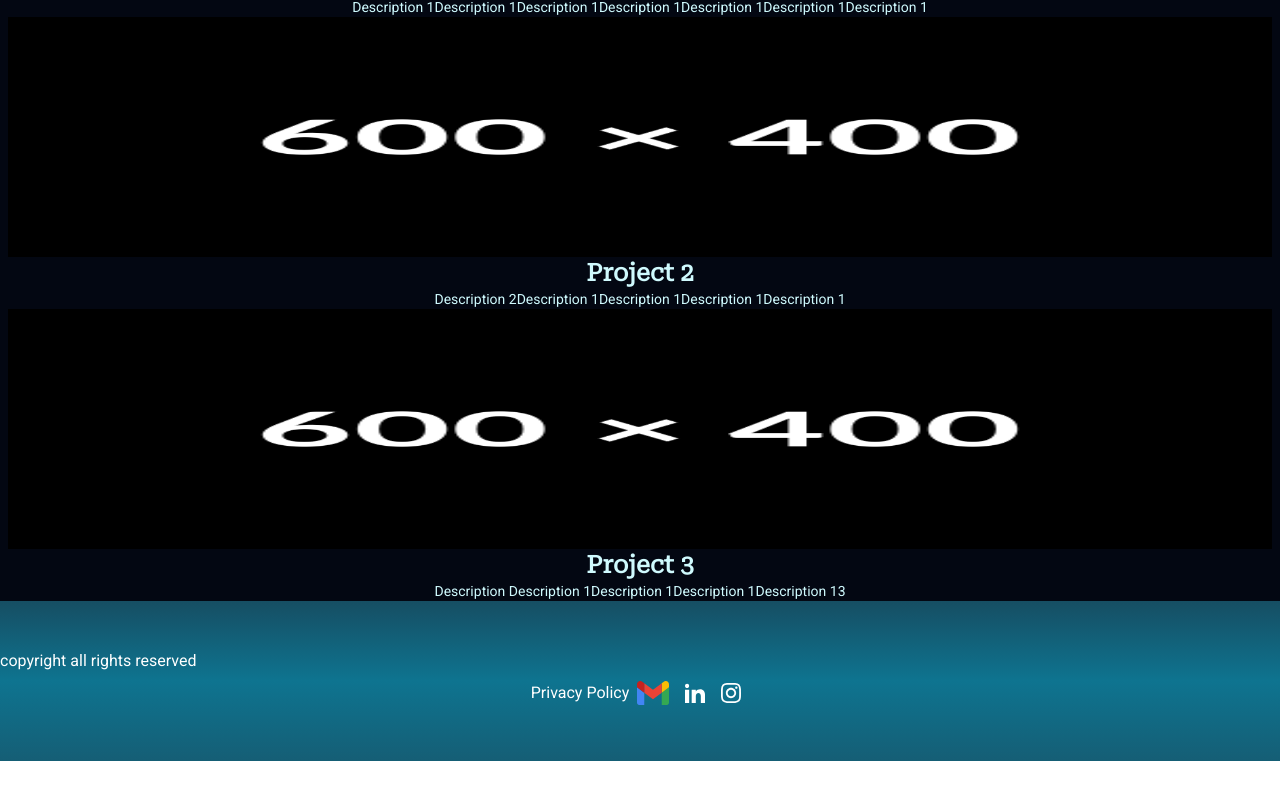
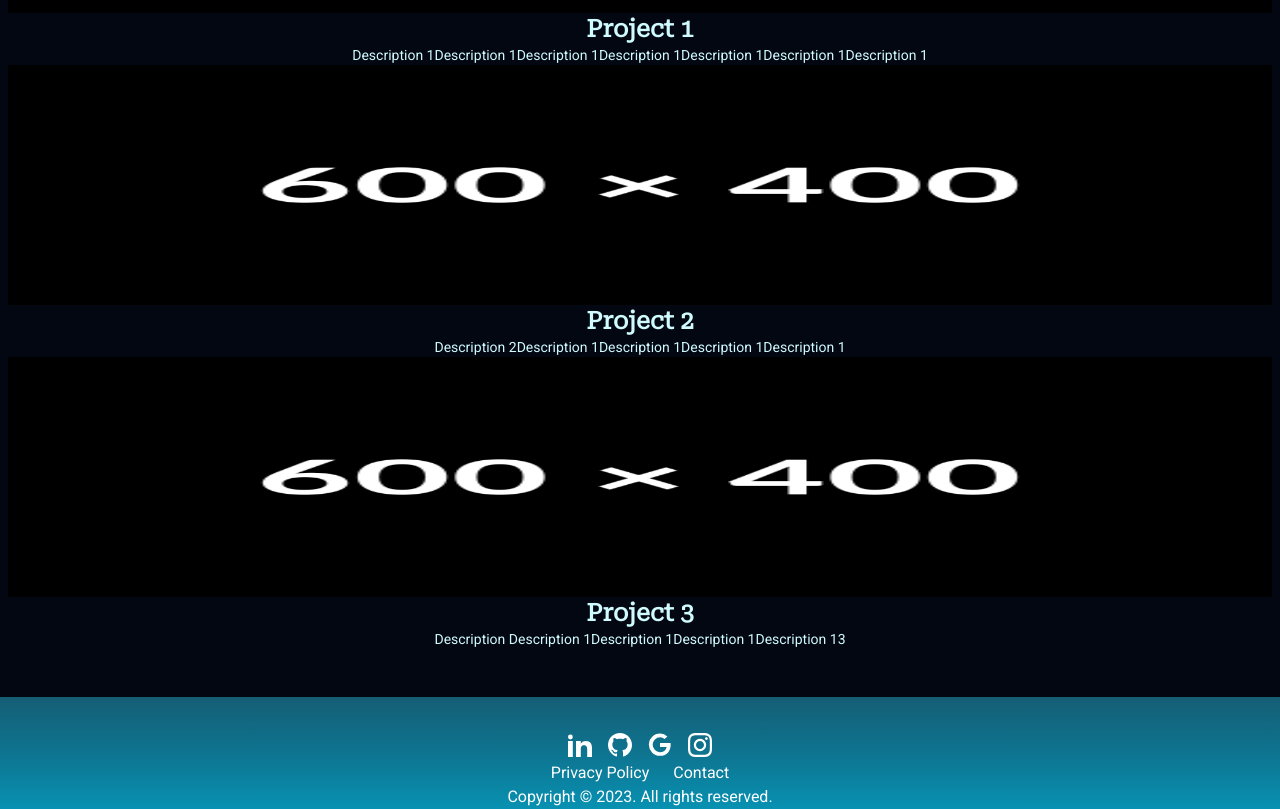
Before and after one commit to ChrisTimbol/portfolio2.0, a Next.js app: page /work in a window 1280 px wide. Shown: the part 275-1084 px from the top of the page. Before the commit the page ends 1036 px from the top, so only its background shows below. Built offline with nearby package versions, Linux system fonts and the light colour scheme; a web font is replaced by a local one.

Commit message:
add social media to navbar  and footer

```diff
--- a/package.json
+++ b/package.json
@@ -9,6 +9,7 @@
     "lint": "next lint"
   },
   "dependencies": {
+    "@fortawesome/fontawesome-free": "^6.4.2",
     "@heroicons/react": "^2.0.18",
     "autoprefixer": "10.4.15",
     "axios": "^1.5.0",
--- a/src/app/work/page.js
+++ b/src/app/work/page.js
@@ -12,7 +12,7 @@ const projects = [
 export default function Work() {
     return (
         <>
-            <main className="px-2 w-full bg-gray-950 text-cyan-100 leading-loose">
+            <main className="px-2 py-12  w-full bg-gray-950 text-cyan-100 leading-loose">
                 {projects.map((project, index) => (
                     <Project key={index} title={project.title} description={project.description} />
                 ))}
--- a/src/components/Blog.js
+++ b/src/components/Blog.js
@@ -2,13 +2,13 @@ import Image from 'next/image';
 import Post from '@/components/Post';
 import Link from 'next/link';
 import { BlogLink } from './Icons';
-
+import { UpsideTriangle } from './Icons';
 export default function Blog(props) {
     return (
         <>
             <Image alt="background wave" src="/triangleTop.svg" width={400} height={400} />
 
-            <section className="p-4 bg-gradient-to-b from-cyan-950 via-cyan-900 to-cyan-950 text-cyan-100  ">
+            <section className="p-4 bg-gradient-to-b from-cyan-800 via-cyan-950 to-cyan-700 text-cyan-100  ">
 
 
                 <h2 className="py-4 text-4xl sm:text-5xl font-robotoSerif text-white underline decoration-cyan-300 underline-offset-8 ">
@@ -28,9 +28,15 @@ export default function Blog(props) {
                         </li>
                     ))}
                 </ul>
-                <BlogLink/>
+
+                <Link className="text-cyan-100 flex justify-end  font-semibold w-full border border-cyan-500 rounded-lg p-4" href="/blog">
+                    Read More<BlogLink />
+                </Link>
+
+
 
             </section>
+            <UpsideTriangle />
         </>
     );
 }
--- a/src/components/Footer.js
+++ b/src/components/Footer.js
@@ -1,35 +1,39 @@
-
-import Link from 'next/link'
-import Image from 'next/image'
+import Link from 'next/link';
+import Image from 'next/image';
+import { GithubMediaIcon, LinkedInMediaIcon, GmailMediaIcon, InstagramMediaIcon } from './Icons';
 export default function Footer() {
     return (
-        <footer className=" text-white  bg-gradient-to-b from-cyan-900 via-cyan-700 to-cyan-800 py-12">
-                copyright all rights reserved
-            <div className="flex justify-center items-center">
-                <Link href="/privacy-policy">Privacy Policy</Link>
-                <ul className=" flex justify-around space-4 items-center">
-                <li className='p-2 '><Link href="/">
-                    <Image alt="just waves in background image" src="/gmail.svg" width={32} height={32} /></Link></li>
-                <li className='p-2 '><Link href="/"><svg
-                    xmlns="http://www.w3.org/2000/svg"
-                    className="h-5 w-5"
-                    fill="currentColor"
-                    viewBox="0 0 24 24">
-                    <path
-                        d="M4.98 3.5c0 1.381-1.11 2.5-2.48 2.5s-2.48-1.119-2.48-2.5c0-1.38 1.11-2.5 2.48-2.5s2.48 1.12 2.48 2.5zm.02 4.5h-5v16h5v-16zm7.982 0h-4.968v16h4.969v-8.399c0-4.67 6.029-5.052 6.029 0v8.399h4.988v-10.131c0-7.88-8.922-7.593-11.018-3.714v-2.155z" />
-                </svg></Link></li>
-                <li className='p-2'><Link href="/"><svg
-                    xmlns="http://www.w3.org/2000/svg"
-                    className="h-5 w-5"
-                    fill="currentColor"
-                    viewBox="0 0 24 24">
-                    <path
-                        d="M12 2.163c3.204 0 3.584.012 4.85.07 3.252.148 4.771 1.691 4.919 4.919.058 1.265.069 1.645.069 4.849 0 3.205-.012 3.584-.069 4.849-.149 3.225-1.664 4.771-4.919 4.919-1.266.058-1.644.07-4.85.07-3.204 0-3.584-.012-4.849-.07-3.26-.149-4.771-1.699-4.919-4.92-.058-1.265-.07-1.644-.07-4.849 0-3.204.013-3.583.07-4.849.149-3.227 1.664-4.771 4.919-4.919 1.266-.057 1.645-.069 4.849-.069zm0-2.163c-3.259 0-3.667.014-4.947.072-4.358.2-6.78 2.618-6.98 6.98-.059 1.281-.073 1.689-.073 4.948 0 3.259.014 3.668.072 4.948.2 4.358 2.618 6.78 6.98 6.98 1.281.058 1.689.072 4.948.072 3.259 0 3.668-.014 4.948-.072 4.354-.2 6.782-2.618 6.979-6.98.059-1.28.073-1.689.073-4.948 0-3.259-.014-3.667-.072-4.947-.196-4.354-2.617-6.78-6.979-6.98-1.281-.059-1.69-.073-4.949-.073zm0 5.838c-3.403 0-6.162 2.759-6.162 6.162s2.759 6.163 6.162 6.163 6.162-2.759 6.162-6.163c0-3.403-2.759-6.162-6.162-6.162zm0 10.162c-2.209 0-4-1.79-4-4 0-2.209 1.791-4 4-4s4 1.791 4 4c0 2.21-1.791 4-4 4zm6.406-11.845c-.796 0-1.441.645-1.441 1.44s.645 1.44 1.441 1.44c.795 0 1.439-.645 1.439-1.44s-.644-1.44-1.439-1.44z" />
-                </svg></Link></li>
+        <footer className="text-white bg-gradient-to-b from-cyan-800 via-cyan-700 to-cyan-600 flex flex-col justify-center text-center  pt-8 ">
+            <div className="flex justify-center items-center space-x-4  ">
+                <Link
+                    className="hover:scale-125 h-full  "
+                    href="https://www.linkedin.com/in/chris-timbol-906198144/">
+                    <LinkedInMediaIcon />
+                </Link>
+                <Link
+                    className="hover:scale-125  "
+                    href="https://github.com/ChrisTimbol">
+                    <GithubMediaIcon />
+                </Link>
 
-            </ul>
+                <Link
+                    className="hover:scale-125"
+                    href="mailto:christimbol707@gmail.com">
+                    <GmailMediaIcon />
+                </Link>
+                <Link
+                    className="hover:scale-125 f "
+                    href="https://instagram.com/christimbol">
+                    <InstagramMediaIcon />
+                </Link>
+
             </div>
 
+            <div className="flex justify-center space-x-6 ">
+                <Link className="hover:text-teal-200 cursor-pointer " href="/privacy-policy">Privacy Policy</Link>
+                <Link className="hover:text-teal-200 cursor-pointer" href="/contact">Contact</Link>
+            </div>
+            <p className="">Copyright © 2023. All rights reserved.</p>
         </footer>
-    )
+    );
 }
--- a/src/components/Icons.js
+++ b/src/components/Icons.js
@@ -121,3 +121,50 @@ export const ChevronLeftIcon = memo(() => (
     />
   </svg>
 )
+
+export const GithubMediaIcon = () => (
+  <svg
+    xmlns="http://www.w3.org/2000/svg"
+    className="h-6 w-6"
+    fill="currentColor"
+    viewBox="0 0 24 24"
+  >
+    <path
+      d="M12 0c-6.626 0-12 5.373-12 12 0 5.302 3.438 9.8 8.207 11.387.599.111.793-.261.793-.577v-2.234c-3.338.726-4.033-1.416-4.033-1.416-.546-1.387-1.333-1.756-1.333-1.756-1.089-.745.083-.729.083-.729 1.205.084 1.839 1.237 1.839 1.237 1.07 1.834 2.807 1.304 3.492.997.107-.775.418-1.305.762-1.604-2.665-.305-5.467-1.334-5.467-5.931 0-1.311.469-2.381 1.236-3.221-.124-.303-.535-1.524.117-3.176 0 0 1.008-.322 3.301 1.23.957-.266 1.983-.399 3.003-.404 1.02.005 2.047.138 3.006.404 2.291-1.552 3.297-1.23 3.297-1.23.653 1.653.242 2.874.118 3.176.77.84 1.235 1.911 1.235 3.221 0 4.609-2.807 5.624-5.479 5.921.43.372.823 1.102.823 2.222v3.293c0 .319.192.694.801.576 4.765-1.589 8.199-6.086 8.199-11.386 0-6.627-5.373-12-12-12z"
+    />
+  </svg>
+
+)
+export const LinkedInMediaIcon = () => (
+<svg class="w-6 h-8 text-white dark:text-white" aria-hidden="true" xmlns="http://www.w3.org/2000/svg" fill="currentColor" viewBox="0 0 15 15">
+    <path fill-rule="evenodd" d="M7.979 5v1.586a3.5 3.5 0 0 1 3.082-1.574C14.3 5.012 15 7.03 15 9.655V15h-3v-4.738c0-1.13-.229-2.584-1.995-2.584-1.713 0-2.005 1.23-2.005 2.5V15H5.009V5h2.97ZM3 2.487a1.5 1.5 0 1 1-3 0 1.5 1.5 0 0 1 3 0Z" clip-rule="evenodd"/>
+    <path d="M3 5.012H0V15h3V5.012Z"/>
+  </svg>
+
+)
+
+export const GmailMediaIcon = () => (
+  <svg class="w-6 h-6 text-white dark:text-white" aria-hidden="true" xmlns="http://www.w3.org/2000/svg" fill="currentColor" viewBox="0 0 18 19">
+    <path fill-rule="evenodd" d="M8.842 18.083a8.8 8.8 0 0 1-8.65-8.948 8.841 8.841 0 0 1 8.8-8.652h.153a8.464 8.464 0 0 1 5.7 2.257l-2.193 2.038A5.27 5.27 0 0 0 9.09 3.4a5.882 5.882 0 0 0-.2 11.76h.124a5.091 5.091 0 0 0 5.248-4.057L14.3 11H9V8h8.34c.066.543.095 1.09.088 1.636-.086 5.053-3.463 8.449-8.4 8.449l-.186-.002Z" clip-rule="evenodd" />
+  </svg>
+)
+
+export const InstagramMediaIcon = () => (
+  <svg
+    xmlns="http://www.w3.org/2000/svg"
+    className="h-6 w-6"
+    fill="currentColor"
+    viewBox="0 0 24 24"
+  >
+    <path d="M12 2.163c3.204 0 3.584.012 4.85.07 3.252.148 4.771 1.691 4.919 4.919.058 1.265.069 1.645.069 4.849 0 3.205-.012 3.584-.069 4.849-.149 3.225-1.664 4.771-4.919 4.919-1.266.058-1.644.07-4.85.07-3.204 0-3.584-.012-4.849-.07-3.26-.149-4.771-1.699-4.919-4.92-.058-1.265-.07-1.644-.07-4.849 0-3.204.013-3.583.07-4.849.149-3.227 1.664-4.771 4.919-4.919 1.266-.057 1.645-.069 4.849-.069zm0-2.163c-3.259 0-3.667.014-4.947.072-4.358.2-6.78 2.618-6.98 6.98-.059 1.281-.073 1.689-.073 4.948 0 3.259.014 3.668.072 4.948.2 4.358 2.618 6.78 6.98 6.98 1.281.058 1.689.072 4.948.072 3.259 0 3.668-.014 4.948-.072 4.354-.2 6.782-2.618 6.979-6.98.059-1.28.073-1.689.073-4.948 0-3.259-.014-3.667-.072-4.947-.196-4.354-2.617-6.78-6.979-6.98-1.281-.059-1.69-.073-4.949-.073zm0 5.838c-3.403 0-6.162 2.759-6.162 6.162s2.759 6.163 6.162 6.163 6.162-2.759 6.162-6.163c0-3.403-2.759-6.162-6.162-6.162zm0 10.162c-2.209 0-4-1.79-4-4 0-2.209 1.791-4 4-4s4 1.791 4 4c0 2.21-1.791 4-4 4zm6.406-11.845c-.796 0-1.441.645-1.441 1.44s.645 1.44 1.441 1.44c.795 0 1.439-.645 1.439-1.44s-.644-1.44-1.439-1.44z" />
+  </svg>
+);
+
+
+export const UpsideTriangle = () => {
+  return (
+    <svg className="w-full bg-gradient-to-b from-cyan-900 via-cyan-800 to-cyan-900" xmlns="http://www.w3.org/2000/svg" viewBox="0 0 100 100">
+      <polygon points="0,0 100,0 50,100" fill="#0e7490" />
+    </svg>
+  );
+};
```
Also changed, not shown: src/components/Navbar.js (+40 -9 lines), 1 other file (tests, documents, lock files or other folders). Lines whose indentation alone changed are shown as unchanged.
